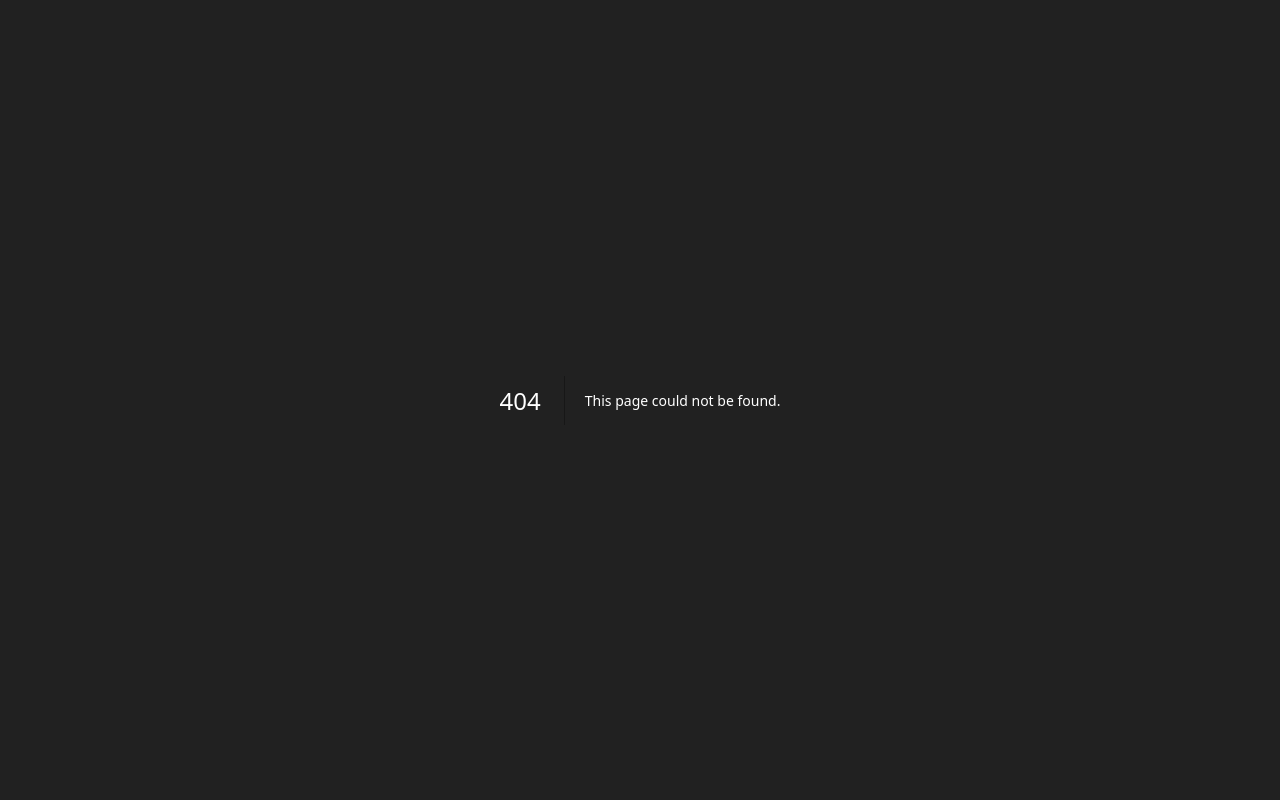
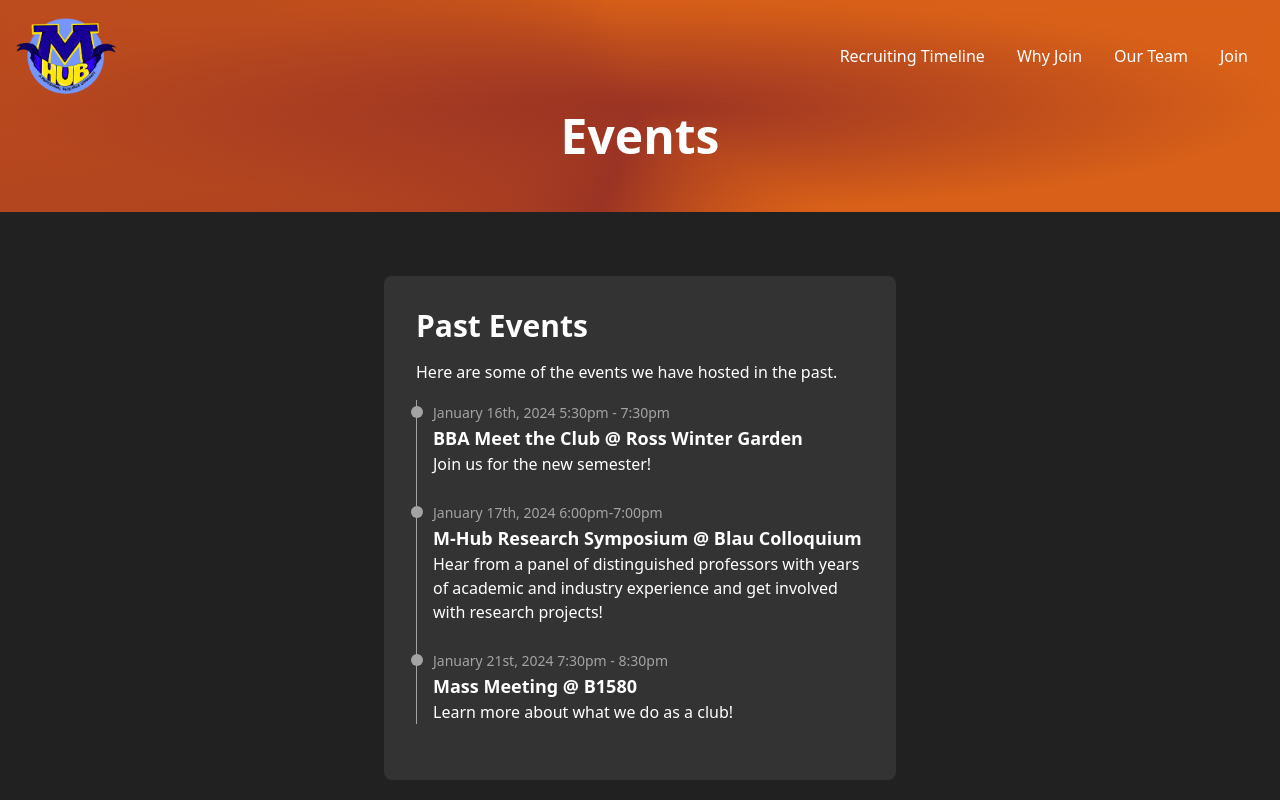
Before and after one commit to Jmshaver/M-Hub-Website, a Next.js app: page /events in a window 1280 px wide. Before the commit this address had no page. Shown: the top 800 px of the page. Built offline with nearby package versions, Linux system fonts and the light colour scheme.

Commit message:
Cleaned join page code

```diff
--- /dev/null
+++ b/config/past-events.json
@@ -0,0 +1,22 @@
+{
+    "show_on_homepage": false,
+    "title": "Past Events",
+    "description": "Here are some of the events we have hosted in the past.",
+    "events": [
+        {
+            "title": "BBA Meet the Club @ Ross Winter Garden",
+            "time": "January 16th, 2024 5:30pm - 7:30pm",
+            "description": "Join us for the new semester!"
+        },
+        {
+            "title": "M-Hub Research Symposium @ Blau Colloquium",
+            "time": "January 17th, 2024 6:00pm-7:00pm",
+            "description": "Hear from a panel of distinguished professors with years of academic and industry experience and get involved with research projects!"
+        },
+        {
+            "title": "Mass Meeting @ B1580",
+            "time": "January 21st, 2024 7:30pm - 8:30pm",
+            "description": "Learn more about what we do as a club!"
+        }
+    ]
+}
--- /dev/null
+++ b/pages/events.jsx
@@ -0,0 +1,33 @@
+import Layout from "@/components/layout";
+import Hero from "@/components/hero";
+import Link from "next/link";
+import fs from "fs";
+import path from "path";
+import Timeline from "@/components/timeline";
+import HeadContent from "@/components/headContent";
+
+export default function Events({ events }) {
+
+    return (
+        <Layout>
+            <HeadContent title={"Events - M-Hub"} />
+            <Hero title={"Events"} />
+            <div className="px-2 py-16">
+                <div className="bg-grey p-4 sm:p-8 rounded-lg max-w-lg mx-auto">
+                    <h2 className="text-3xl font-bold mb-4">
+                        {events.title}
+                    </h2>
+                    <p className="mb-4">{events.description}</p>
+                    <Timeline events={events.events} />
+                </div>
+            </div>
+        </Layout>
+    );
+}
+
+export async function getStaticProps() {
+    const eventsFilePath = path.join(process.cwd(), "config", "past-events.json");
+    const eventsFileContent = fs.readFileSync(eventsFilePath, "utf-8");
+    const events = JSON.parse(eventsFileContent);
+    return { props: { events } };
+}
--- a/pages/join.jsx
+++ b/pages/join.jsx
@@ -7,7 +7,7 @@ import Timeline from "@/components/timeline";
 import { PiStudent, PiChalkboardTeacher } from 'react-icons/pi';
 import HeadContent from "@/components/headContent";
 import { createElement } from "react";
-export default function Home({ teamjson, timeline }) {
+export default function Join({ timeline }) {
 
     const interestForms = [
         {
@@ -61,5 +61,4 @@ export async function getStaticProps() {
     const timelineFileContent = fs.readFileSync(timelineFilePath, "utf-8");
     const timeline = JSON.parse(timelineFileContent);
     return { props: { timeline } };
-    // return { props: {} };
 }
```
